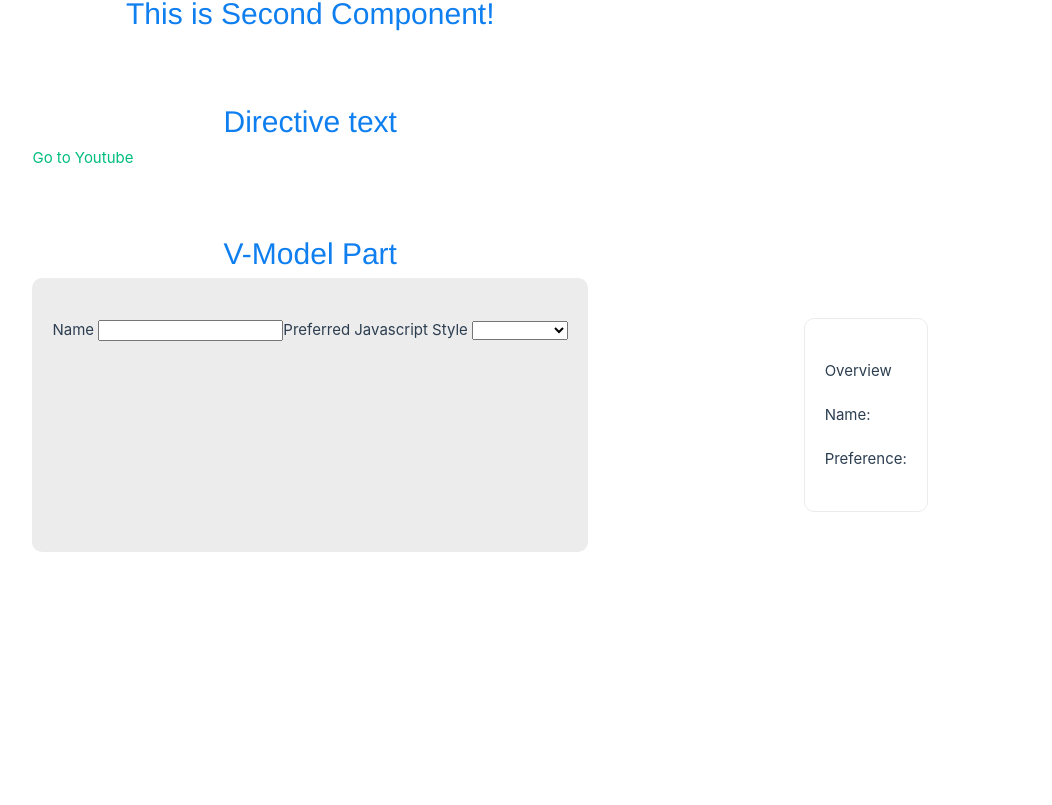
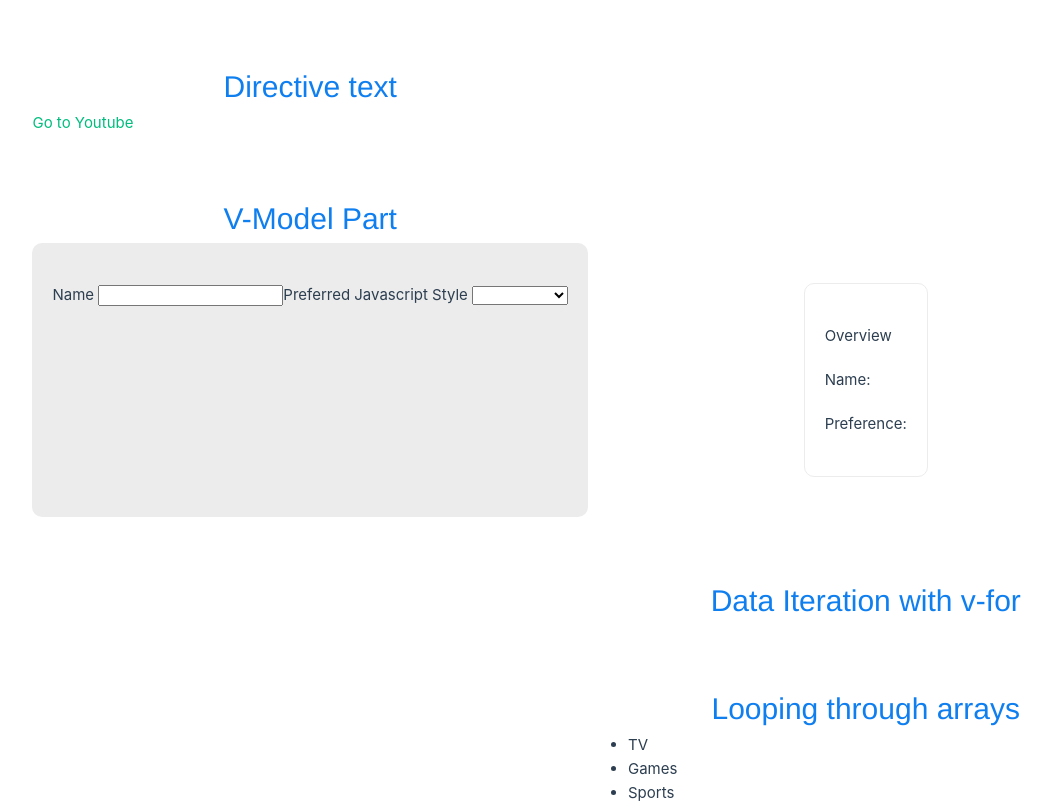
Before and after one commit to ProgrammerSohan/Vue-Js3_Frontend-Dev, a Vue app in the folder s1_ch1/first_app/: page / in a window 1280 px wide. Shown: the part 213-1018 px from the top of the page, without its empty margins (52-1104 px from the left). Before the commit the page ends 800 px from the top, so only its background shows below. Built offline with nearby package versions, Linux system fonts and the light colour scheme.

Commit message:
1.14_basic directives_data iteration with v-for

```diff
--- a/s1_ch1/first_app/src/App.vue
+++ b/s1_ch1/first_app/src/App.vue
@@ -9,6 +9,10 @@
     <h1>V-Model Part</h1>
     <br>
     <Exercise4 />
+    <br>
+    <h1>Data Iteration with v-for</h1>
+    <br>
+  <Exercise5 />
 
 </template>
 <script>
@@ -16,12 +20,14 @@ import Exercise from './components/Exercise1-01.vue'
 import Exercise2 from './components/Exercise1-02.vue'
 import Exercise3 from './components/Exercise1-03.vue'
 import Exercise4 from './components/Exercise1-04.vue'
+import Exercise5 from './components/Exercise1-05.vue'
 export default {
   components: {
     Exercise,
     Exercise2,
     Exercise3,
-    Exercise4
+    Exercise4,
+    Exercise5
   }
 
 }
--- /dev/null
+++ b/s1_ch1/first_app/src/components/Exercise1-05.vue
@@ -0,0 +1,13 @@
+<template lang="">
+    <div>
+        <h1>Looping through arrays</h1>
+        <ul>
+            <li v-for="(item, index) in interests"
+            :key="index">{{item}}</li>
+        </ul>
+    </div>
+</template>
+<script setup>
+    const interests = ['TV', 'Games', 'Sports']
+
+</script>
```
